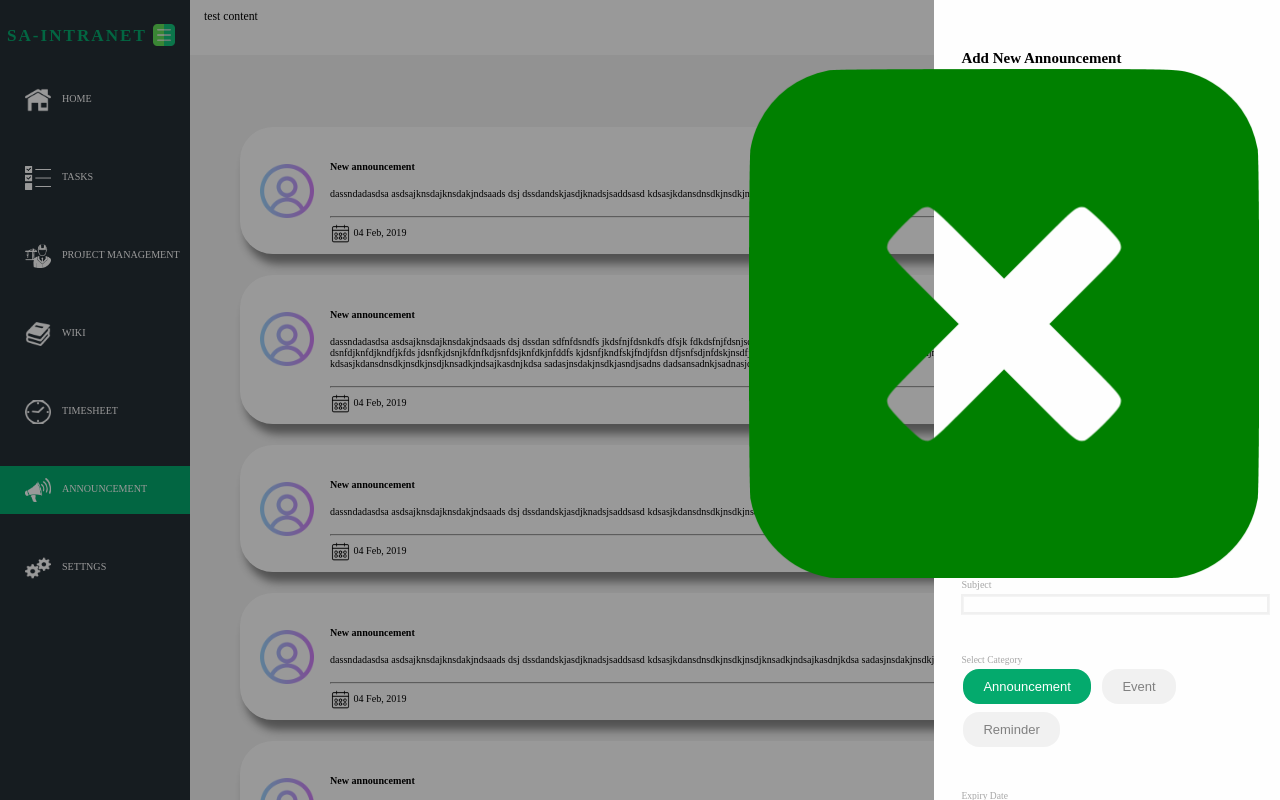
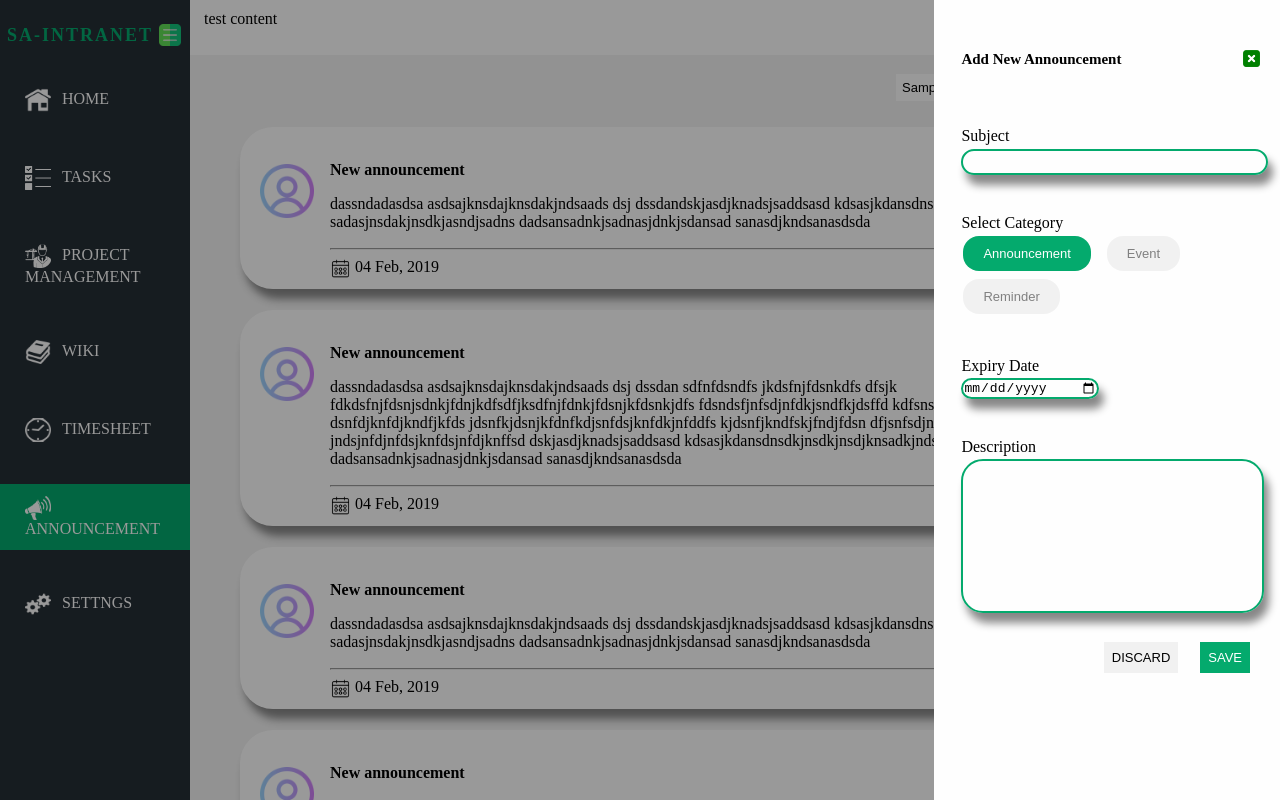
Before and after one commit to naveenkosigi/work-space-management-app, an Angular app: page / in a window 1280 px wide. Both pictures are taken after typing "Sample" into the empty fields and a click on the button "+ Add Announcement". Shown: the top 800 px of the page. Built offline with nearby package versions, Linux system fonts and the light colour scheme.

Commit message:
ui enhancements announcements pop up

```diff
--- a/src/app/main-page/main-page.component.css
+++ b/src/app/main-page/main-page.component.css
@@ -73,12 +73,13 @@
 
 .form-title{
     border-width: 2px;
-    border-color: rgba(0,0,0,.05);
     width: 100%;
     margin-top: 4px;
     border-width: 3px;
-    border-style: groove;
     padding: 2px;
+    border: 2px solid #04AA6D;
+    border-radius: 22px;
+    box-shadow: 5px 10px 8px #888888;
 }
 
 .category-wrapper{
@@ -109,18 +110,18 @@
 }
 
 .date-input{
-    border-style: groove;
-    border-color: rgba(0,0,0,.05);
-    border-width: 3px;
+    border: 2px solid #04AA6D;
     width: 134px;
+    border-radius: 22px;
+    box-shadow: 5px 10px 8px #888888;
 }
 
 .announcement-description{
-    border-style: groove;
-    border-color: rgba(0,0,0,.05);
-    border-width: 3px;
+    border: 2px solid #04AA6D;
     width:100%;
     resize: none;
+    border-radius: 22px;
+    box-shadow: 5px 10px 8px #888888;
 }
 
 .button-containers{
@@ -187,5 +188,10 @@
 }
 
 .close{
+    width: 17px;
+    vertical-align: middle;
+}
 
+.announcement-form label{
+    color: black;
 }
--- a/src/app/main-page/main-page.component.html
+++ b/src/app/main-page/main-page.component.html
@@ -57,7 +57,7 @@
 
                 <div class="description-wrapper">
                     <label style="display: inline-block;margin-bottom: 3px;">Description</label> <br>
-                    <textarea class="announcement-description" rows="4" cols="100%">
+                    <textarea class="announcement-description" rows="10" cols="100%">
 
                     </textarea>
                 </div>
--- a/src/index.html
+++ b/src/index.html
@@ -12,7 +12,7 @@
     padding: 0;
     border: 0;
     outline: 0;
-    font-size: 95%;
+    font-size: 100%;
     vertical-align: baseline;
     background: transparent;
   }
```
